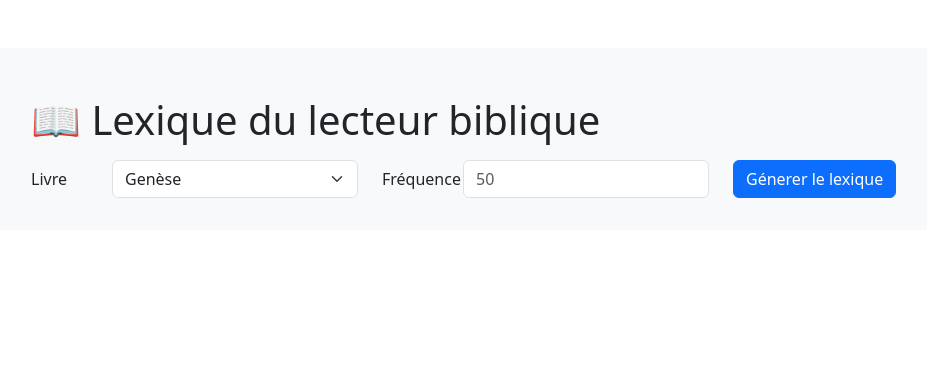
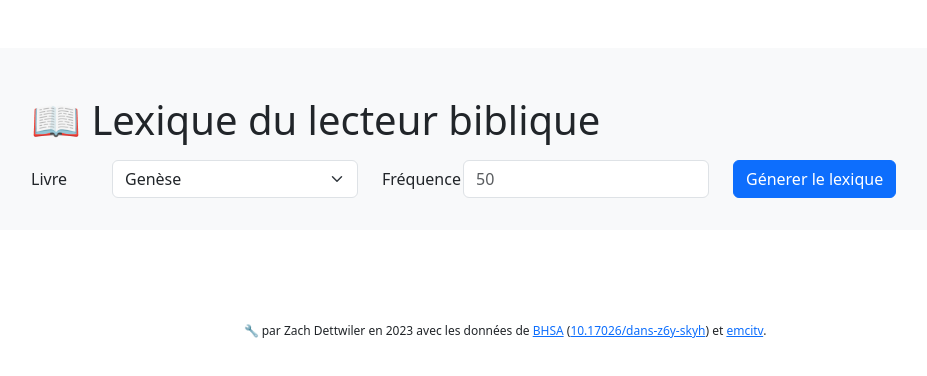
Before and after one commit to zdettwiler/lexique-du-lecteur-biblique, a Next.js app: page / in a window 1280 px wide. Shown: the top 376 px of the page, without its empty margins (135-1062 px from the left). Built offline with nearby package versions, Linux system fonts and the light colour scheme.

Commit message:
added footer

```diff
--- a/src/app/globals.css
+++ b/src/app/globals.css
@@ -1,108 +1,6 @@
-/*
-:root {
-  --max-width: 1100px;
-  --border-radius: 12px;
-  --font-mono: ui-monospace, Menlo, Monaco, 'Cascadia Mono', 'Segoe UI Mono',
-    'Roboto Mono', 'Oxygen Mono', 'Ubuntu Monospace', 'Source Code Pro',
-    'Fira Mono', 'Droid Sans Mono', 'Courier New', monospace;
-
-  --foreground-rgb: 0, 0, 0;
-  --background-start-rgb: 214, 219, 220;
-  --background-end-rgb: 255, 255, 255;
-
-  --primary-glow: conic-gradient(
-    from 180deg at 50% 50%,
-    #16abff33 0deg,
-    #0885ff33 55deg,
-    #54d6ff33 120deg,
-    #0071ff33 160deg,
-    transparent 360deg
-  );
-  --secondary-glow: radial-gradient(
-    rgba(255, 255, 255, 1),
-    rgba(255, 255, 255, 0)
-  );
-
-  --tile-start-rgb: 239, 245, 249;
-  --tile-end-rgb: 228, 232, 233;
-  --tile-border: conic-gradient(
-    #00000080,
-    #00000040,
-    #00000030,
-    #00000020,
-    #00000010,
-    #00000010,
-    #00000080
-  );
-
-  --callout-rgb: 238, 240, 241;
-  --callout-border-rgb: 172, 175, 176;
-  --card-rgb: 180, 185, 188;
-  --card-border-rgb: 131, 134, 135;
+footer {
+  height: 30px;
+  text-align: center;
+  margin-top: 20px;
+  font-size: 12px;
 }
-
-@media (prefers-color-scheme: dark) {
-  :root {
-    --foreground-rgb: 255, 255, 255;
-    --background-start-rgb: 0, 0, 0;
-    --background-end-rgb: 0, 0, 0;
-
-    --primary-glow: radial-gradient(rgba(1, 65, 255, 0.4), rgba(1, 65, 255, 0));
-    --secondary-glow: linear-gradient(
-      to bottom right,
-      rgba(1, 65, 255, 0),
-      rgba(1, 65, 255, 0),
-      rgba(1, 65, 255, 0.3)
-    );
-
-    --tile-start-rgb: 2, 13, 46;
-    --tile-end-rgb: 2, 5, 19;
-    --tile-border: conic-gradient(
-      #ffffff80,
-      #ffffff40,
-      #ffffff30,
-      #ffffff20,
-      #ffffff10,
-      #ffffff10,
-      #ffffff80
-    );
-
-    --callout-rgb: 20, 20, 20;
-    --callout-border-rgb: 108, 108, 108;
-    --card-rgb: 100, 100, 100;
-    --card-border-rgb: 200, 200, 200;
-  }
-}
-
-* {
-  box-sizing: border-box;
-  padding: 0;
-  margin: 0;
-}
-
-html,
-body {
-  max-width: 100vw;
-  overflow-x: hidden;
-}
-
-body {
-  color: rgb(var(--foreground-rgb));
-  background: linear-gradient(
-      to bottom,
-      transparent,
-      rgb(var(--background-end-rgb))
-    )
-    rgb(var(--background-start-rgb));
-}
-
-a {
-  color: inherit;
-  text-decoration: none;
-}
-
-@media (prefers-color-scheme: dark) {
-  html {
-    color-scheme: dark;
-  }
-} */
--- a/src/app/layout.js
+++ b/src/app/layout.js
@@ -15,7 +15,9 @@ export const metadata = {
 export default function RootLayout({ children }) {
   return (
     <html lang="en">
-      <body>{children}</body>
+      <body>
+        {children}
+        <footer>🔧 par Zach Dettwiler en 2023 avec les données de <a href="https://etcbc.github.io/bhsa/">BHSA</a> (<a href="https://dx.doi.org/10.17026/dans-z6y-skyh">10.17026/dans-z6y-skyh</a>) et <a href="https://emcitv.com/bible/strong-biblique-hebreu.html">emcitv</a>.</footer></body>
     </html>
   )
 }
```
